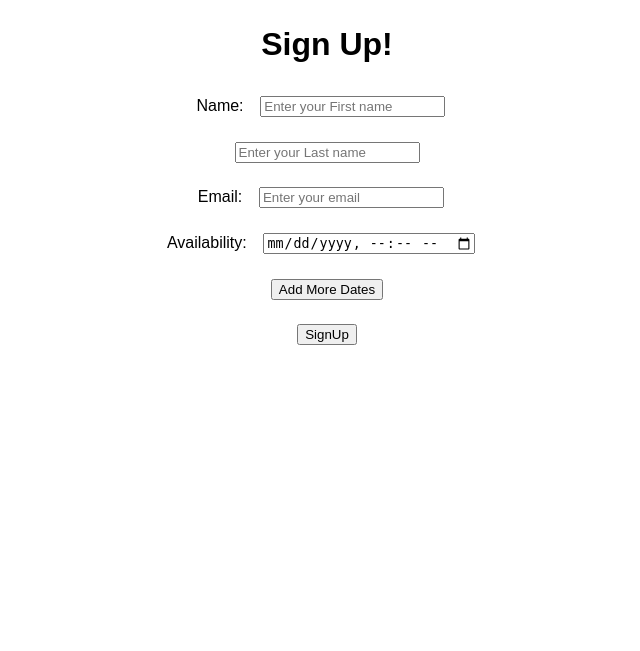
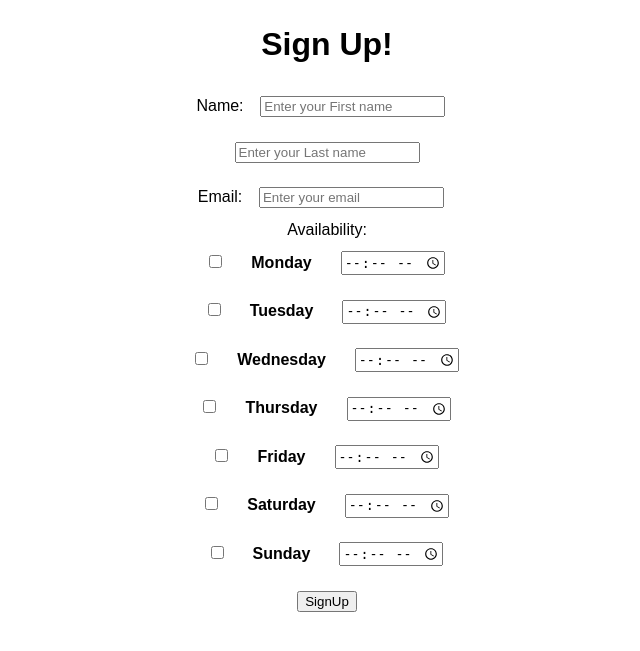
Before and after one commit to Patrice-Maxwell/BarHop-CSC4350, a Flask app: page /signup in a window 1280 px wide. Shown: the top 651 px of the page, without its empty margins (313-953 px from the left). Run offline with Flask 2, Linux system fonts and the light colour scheme.

Commit message:
changed option for availability

```diff
--- a/templates/signup.html
+++ b/templates/signup.html
@@ -17,10 +17,29 @@
           <lable for = "email"> Email:
           <input type = "email" name = "email" placeholder = "Enter your email"> <br>
 
-          <lable for = "availability"> Availability:
-          <input type = "datetime-local" name = "availability"> <br>
-          <div id = "newInputBox"> </div>
-          <input type = "button" value = "Add More Dates" onclick = "addNewInput();"> </button> <br>
+          <lable> Availability: <br>
+          <input type = "checkbox" id = "Monday" name = "Monday" value = "Monday">
+          <label for = "Monday"> Monday </label>
+          <input type = "time" id = "Monday" name = "Monday"><br>
+          <input type = "checkbox" id = "Tuesday" name = "Tuesday" value = "Tuesday">
+          <label for = "Tuesday"> Tuesday </label>
+          <input type = "time" id = "Tuesday" name = "Tuesday"><br>
+          <input type = "checkbox" id = "Wednesday" name = "Wednesday" value = "Wednesday">
+          <label for = "Wednesday"> Wednesday </label>
+          <input type = "time" id = "Wednesday" name = "Wednesday"><br>
+          <input type = "checkbox" id = "Thursday" name = "Thursday" value = "Thursday">
+          <label for = "Thursday"> Thursday </label>
+          <input type = "time" id = "Thursday" name = "Thursday"><br>
+          <input type = "checkbox" id = "Friday" name = "Friday" value = "Friday">
+          <label for = "Friday"> Friday </label>
+          <input type = "time" id = "Friday" name = "Friday"><br>
+          <input type = "checkbox" id = "Saturday" name = "Saturday" value = "Saturday">
+          <label for = "Saturday"> Saturday </label>
+          <input type = "time" id = "Saturday" name = "Saturday"><br>
+          <input type = "checkbox" id = "Sunday" name = "Sunday" value = "Sunday">
+          <label for = "Sunday"> Sunday </label>
+          <input type = "time" id = "Sunday" name = "Sunday"><br>
+
           <input type = "submit" value = "SignUp">
         </form>
     </body>
```
